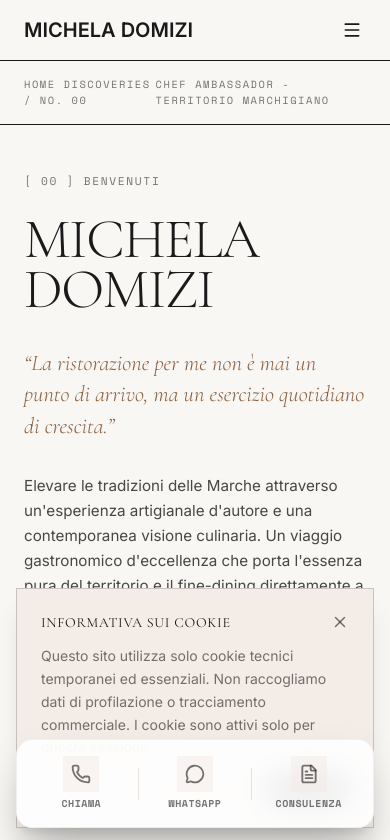
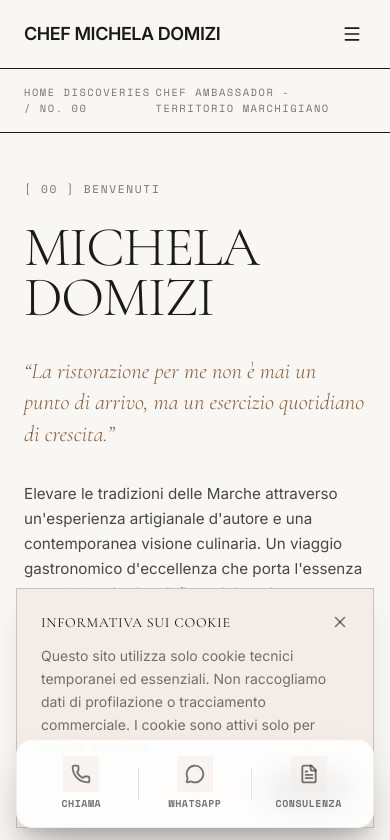
Before and after one commit to Facilissimoweb/Chef-Michela-Domizi-, a React (Vite) app: page / in a window 390 px wide. Shown: the top 840 px of the page. Built offline with nearby package versions, Linux system fonts and the light colour scheme; no server answers.

Commit message:
refactor: remove sidebar navigation from layout
Transitioning to a mobile-first layout by removing the persistent left sidebar navigation.

```diff
--- a/src/App.tsx
+++ b/src/App.tsx
@@ -157,18 +157,19 @@ export default function App() {
 
   return (
     <div className="bg-[#F8F7F4] text-[#1A1A1A] font-body-md overflow-x-clip min-h-screen">
-      <div className="flex flex-col md:flex-row min-h-screen">
+      <div className="flex flex-col min-h-screen">
 
-        {/* Left Sidebar Navigation - sticky on desktop, hidden on mobile */}
-        <nav className="hidden md:flex flex-col justify-between w-[280px] shrink-0 border-r-[1.5px] border-[#1A1A1A] p-8 h-screen sticky top-0 bg-[#F8F7F4] z-40 self-start">
-          <div>
+        {/* Classic Horizontal Sticky Navigation Bar */}
+        <nav id="header-nav" className="sticky top-0 w-full bg-[#F8F7F4]/95 backdrop-blur-md border-b-[1.5px] border-[#1A1A1A] px-6 md:px-12 py-5 flex justify-between items-center z-50">
           <div
-              className="font-editorial text-[1.8rem] font-semibold leading-[0.9] tracking-tight uppercase mb-12 cursor-pointer text-[#1A1A1A] hover:text-[#8B5E3C] transition-colors"
+            className="font-editorial text-lg md:text-2xl font-semibold tracking-tight uppercase cursor-pointer text-[#1A1A1A] hover:text-[#8B5E3C] transition-colors"
             onClick={() => { setActiveView('home'); window.scrollTo({ top: 0, behavior: 'smooth' }); }}
           >
-              CHEF<br/>MICHELA<br/>DOMIZI
+            CHEF MICHELA DOMIZI
           </div>
-            <ul className="flex flex-col gap-5">
+
+          {/* Desktop Navigation Links */}
+          <ul className="hidden md:flex items-center gap-8">
             <li>
               <button
                 className={`font-mono-design text-[0.7rem] uppercase tracking-[0.15em] border-none bg-transparent p-0 cursor-pointer transition-colors duration-200 text-left ${activeView === 'home' ? 'text-[#1A1A1A] font-bold border-b border-[#1A1A1A]' : 'text-[#1A1A1A]/60 hover:text-[#1A1A1A]'}`}
@@ -210,29 +211,19 @@ export default function App() {
               </button>
             </li>
           </ul>
-          </div>
-          <div>
-            <p className="font-mono-design text-[0.65rem] uppercase tracking-[0.12em] text-[#1A1A1A]/60">© 2026</p>
-            <p className="font-mono-design text-[0.65rem] uppercase tracking-[0.12em] text-[#1A1A1A]/60 mt-1">Civitanova Marche</p>
-          </div>
-        </nav>
 
-        {/* Mobile Sticky Header */}
-        <div className="md:hidden sticky top-0 w-full bg-[#F8F7F4] border-b border-[#1A1A1A] px-6 py-4 flex justify-between items-center z-50">
-          <div className="font-editorial text-xl font-semibold uppercase cursor-pointer" onClick={() => { setActiveView('home'); window.scrollTo({ top: 0, behavior: 'smooth' }); }}>
-            Michela Domizi
-          </div>
+          {/* Mobile Menu Toggle Button */}
           <button
-            className="text-[#1A1A1A] p-1 focus:outline-none"
+            className="md:hidden text-[#1A1A1A] p-1 focus:outline-none"
             onClick={() => setIsMobileMenuOpen(!isMobileMenuOpen)}
           >
             {isMobileMenuOpen ? <X size={20} /> : <Menu size={20} />}
           </button>
-        </div>
+        </nav>
 
         {/* Mobile Menu Drawer */}
         {isMobileMenuOpen && (
-          <div className="md:hidden fixed top-[61px] left-0 w-full bg-[#F8F7F4] border-b border-[#1A1A1A] px-6 py-6 flex flex-col gap-4 shadow-xl z-50">
+          <div className="md:hidden fixed top-[67px] left-0 w-full bg-[#F8F7F4] border-b border-[#1A1A1A] px-6 py-6 flex flex-col gap-4 shadow-xl z-50">
             <button
               className={`font-mono-design text-[0.7rem] uppercase tracking-[0.15em] border-none bg-transparent p-0 cursor-pointer text-left ${activeView === 'home' ? 'text-[#1A1A1A] font-semibold' : 'text-[#1A1A1A]/60'}`}
               onClick={() => { setActiveView('home'); setIsMobileMenuOpen(false); }}
```
Lines whose indentation alone changed are shown as unchanged.
